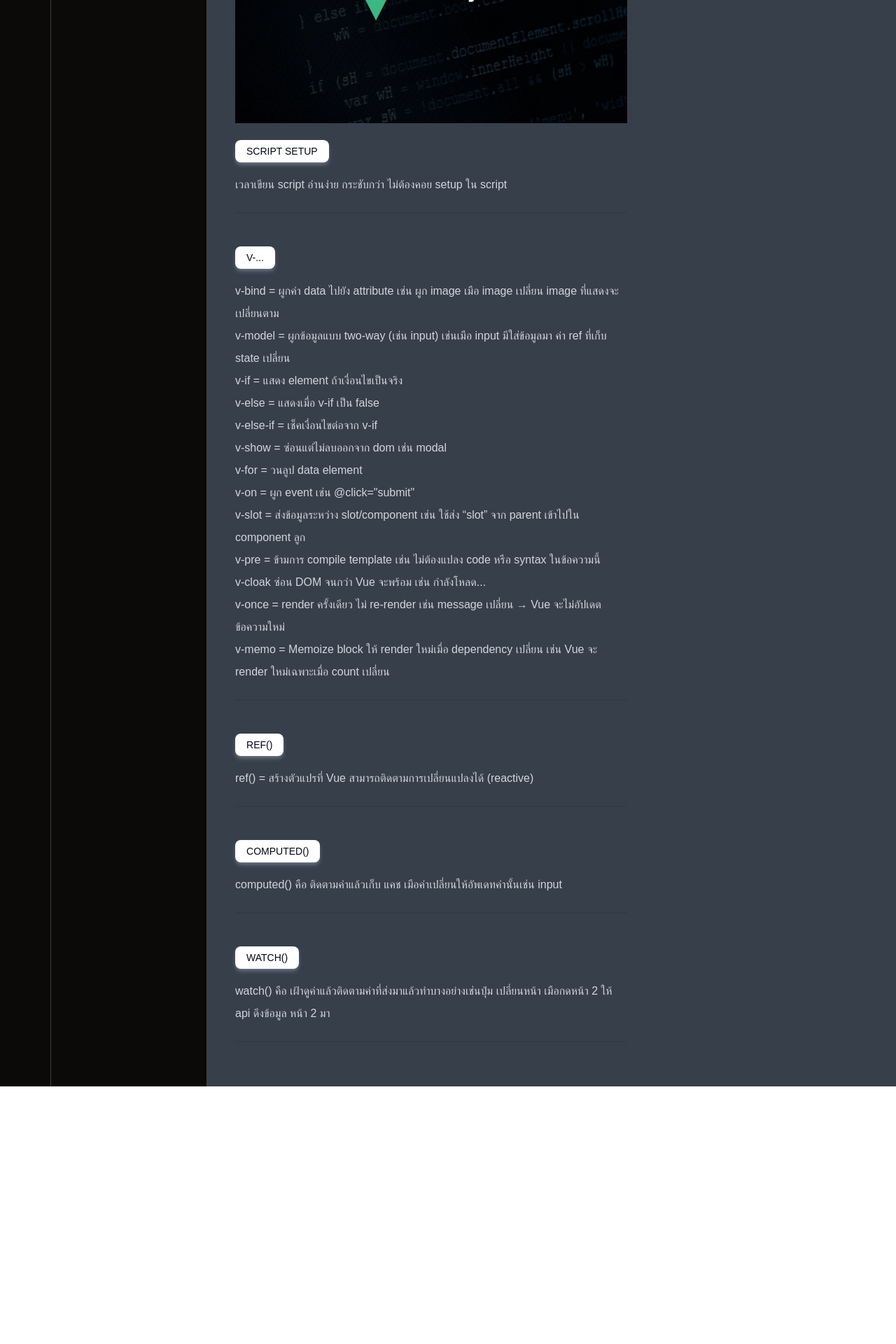
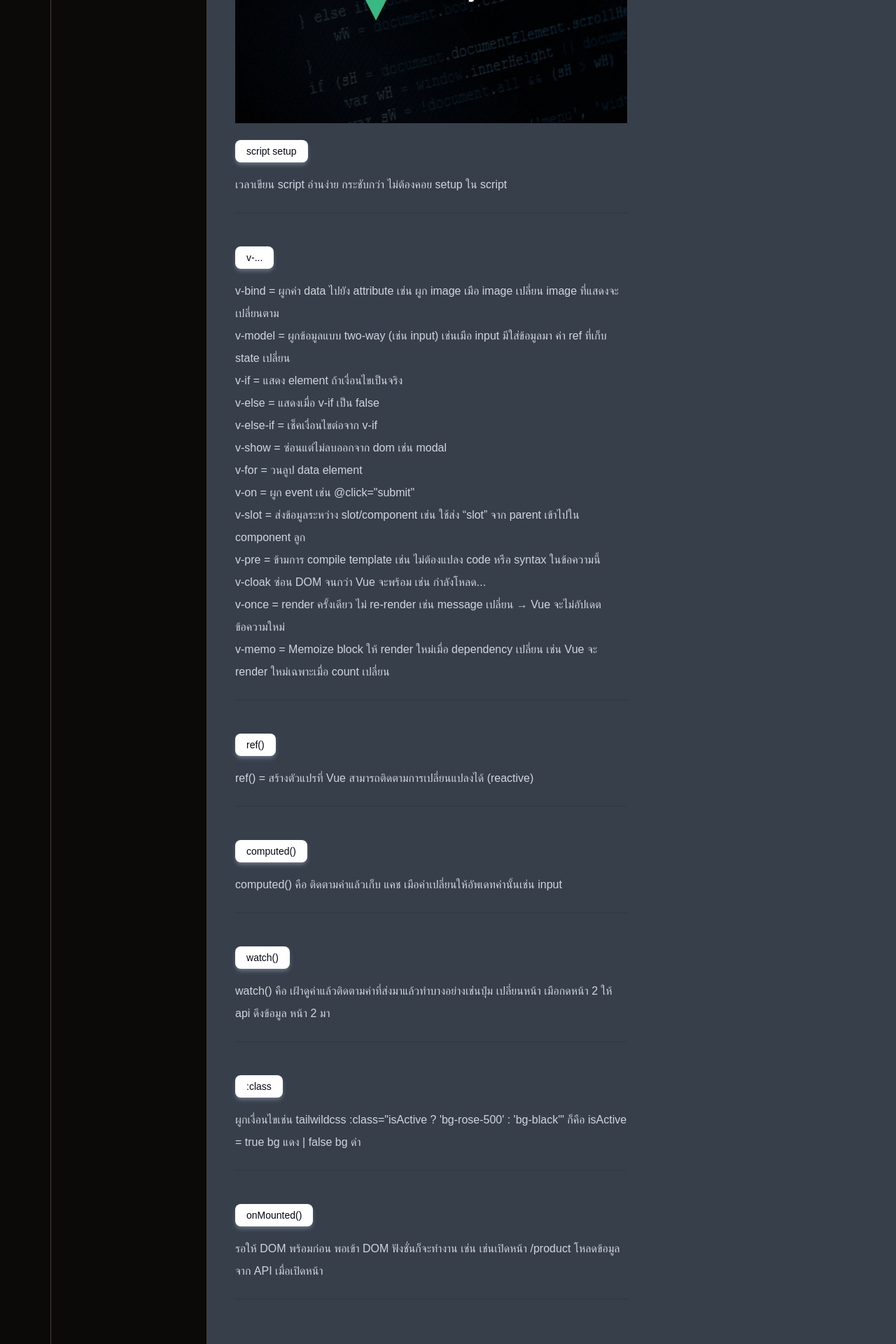
Before and after one commit to balldev1/portfolio, a Vue app in the folder frontend/: page /vue in a window 1280 px wide. Shown: the part 562-2482 px from the top of the page at 70% size. Before the commit the page ends 2114 px from the top, so only its background shows below. Built offline with nearby package versions, Linux system fonts and the light colour scheme; a web font is replaced by a local one.

Commit message:
onmounted

```diff
--- a/frontend/src/components/project/note/Vue.vue
+++ b/frontend/src/components/project/note/Vue.vue
@@ -31,7 +31,7 @@
       <div ref="setupRef">
         <div class="flex flex-col gap-4">
           <h2
-            class="text-gray-950 border-none uppercase text-balance mt-2 badge bg-white p-4 shadow-md shadow-gray-500"
+            class="text-gray-950 border-none text-balance mt-2 badge bg-white p-4 shadow-md shadow-gray-500"
           >
             script setup
           </h2>
@@ -46,7 +46,7 @@
       <div ref="vRef">
         <div class="flex flex-col gap-4">
           <h2
-            class="text-gray-950 border-none uppercase text-balance mt-2 badge bg-white p-4 shadow-md shadow-gray-500"
+            class="text-gray-950 border-none text-balance mt-2 badge bg-white p-4 shadow-md shadow-gray-500"
           >
             v-...
           </h2>
@@ -85,7 +85,7 @@
       <div ref="refRef">
         <div class="flex flex-col gap-4">
           <h2
-            class="text-gray-950 border-none uppercase text-balance mt-2 badge bg-white p-4 shadow-md shadow-gray-500"
+            class="text-gray-950 border-none text-balance mt-2 badge bg-white p-4 shadow-md shadow-gray-500"
           >
             ref()
           </h2>
@@ -100,7 +100,7 @@
       <div ref="computedRef">
         <div class="flex flex-col gap-4">
           <h2
-            class="text-gray-950 border-none uppercase text-balance mt-2 badge bg-white p-4 shadow-md shadow-gray-500"
+            class="text-gray-950 border-none text-balance mt-2 badge bg-white p-4 shadow-md shadow-gray-500"
           >
             computed()
           </h2>
@@ -112,11 +112,11 @@
         <div className="divider "></div>
       </div>
 
-      <!-- computed  -->
-      <div ref="computedRef">
+      <!-- watch  -->
+      <div ref="watchRef">
         <div class="flex flex-col gap-4">
           <h2
-            class="text-gray-950 border-none uppercase text-balance mt-2 badge bg-white p-4 shadow-md shadow-gray-500"
+            class="text-gray-950 border-none text-balance mt-2 badge bg-white p-4 shadow-md shadow-gray-500"
           >
             watch()
           </h2>
@@ -127,8 +127,39 @@
         </div>
         <div className="divider "></div>
       </div>
+
+      <!-- :class  -->
+      <div ref="classRef">
+        <div class="flex flex-col gap-4">
+          <h2
+            class="text-gray-950 border-none text-balance mt-2 badge bg-white p-4 shadow-md shadow-gray-500"
+          >
+            :class
+          </h2>
+          <h2 class="text-gray-300 leading-8">
+            ผูกเงื่อนไขเช่น tailwildcss :class="isActive ? 'bg-rose-500' :
+            'bg-black'" ก็คือ isActive = true bg แดง | false bg ดำ
+          </h2>
+        </div>
+        <div className="divider "></div>
+      </div>
+
+      <!-- :class  -->
+      <div ref="onMountedRef">
+        <div class="flex flex-col gap-4">
+          <h2
+            class="text-gray-950 border-none text-balance mt-2 badge bg-white p-4 shadow-md shadow-gray-500"
+          >
+            onMounted()
+          </h2>
+          <h2 class="text-gray-300 leading-8">
+            รอให้ DOM พร้อมก่อน พอเข้า DOM ฟังชั่นก็จะทำงาน เช่น เช่นเปิดหน้า
+            /product โหลดข้อมูลจาก API เมื่อเปิดหน้า
+          </h2>
+        </div>
+        <div className="divider "></div>
+      </div>
     </div>
-
     <!-- เมนู sticky -->
     <div class="w-80 sticky top-24 self-start -balance">
       <button
@@ -139,7 +170,7 @@
           'bg-gray-500 text-white': activeSection === section.name,
           'bg-white': activeSection !== section.name,
         }"
-        class="btn btn-sm border-none text-black rounded m-1 hover:bg-gray-500 hover:text-white uppercase"
+        class="btn btn-sm border-none text-black rounded m-1 hover:bg-gray-500 hover:text-white"
       >
         {{ section.label }}
       </button>
@@ -150,7 +181,14 @@
 <script setup lang="ts">
 import { ref } from "vue";
 
-type SectionName = "setup" | "v" | "ref" | "computed" | "watch";
+type SectionName =
+  | "setup"
+  | "v"
+  | "ref"
+  | "computed"
+  | "watch"
+  | "class"
+  | "onmounted";
 
 const activeSection = ref<SectionName | null>(null);
 
@@ -160,6 +198,8 @@
   ref: ref<HTMLElement | null>(null),
   computed: ref<HTMLElement | null>(null),
   watch: ref<HTMLElement | null>(null),
+  onmounted: ref<HTMLElement | null>(null),
+  class: ref<HTMLElement | null>(null),
 };
 
 const sections: { name: SectionName; label: string }[] = [
@@ -168,6 +208,8 @@
   { name: "ref", label: "Ref()" },
   { name: "computed", label: "computed()" },
   { name: "watch", label: "watch()" },
+  { name: "onmounted", label: "onMounted()" },
+  { name: "class", label: ":class" },
 ];
 
 const scrollTo = (section: SectionName) => {
@@ -180,4 +222,6 @@
 const refRef = refsMap.ref;
 const computedRef = refsMap.computed;
 const watchRef = refsMap.watch;
+const classRef = refsMap.class;
+const onMountedRef = refsMap.onmounted;
 </script>
```
